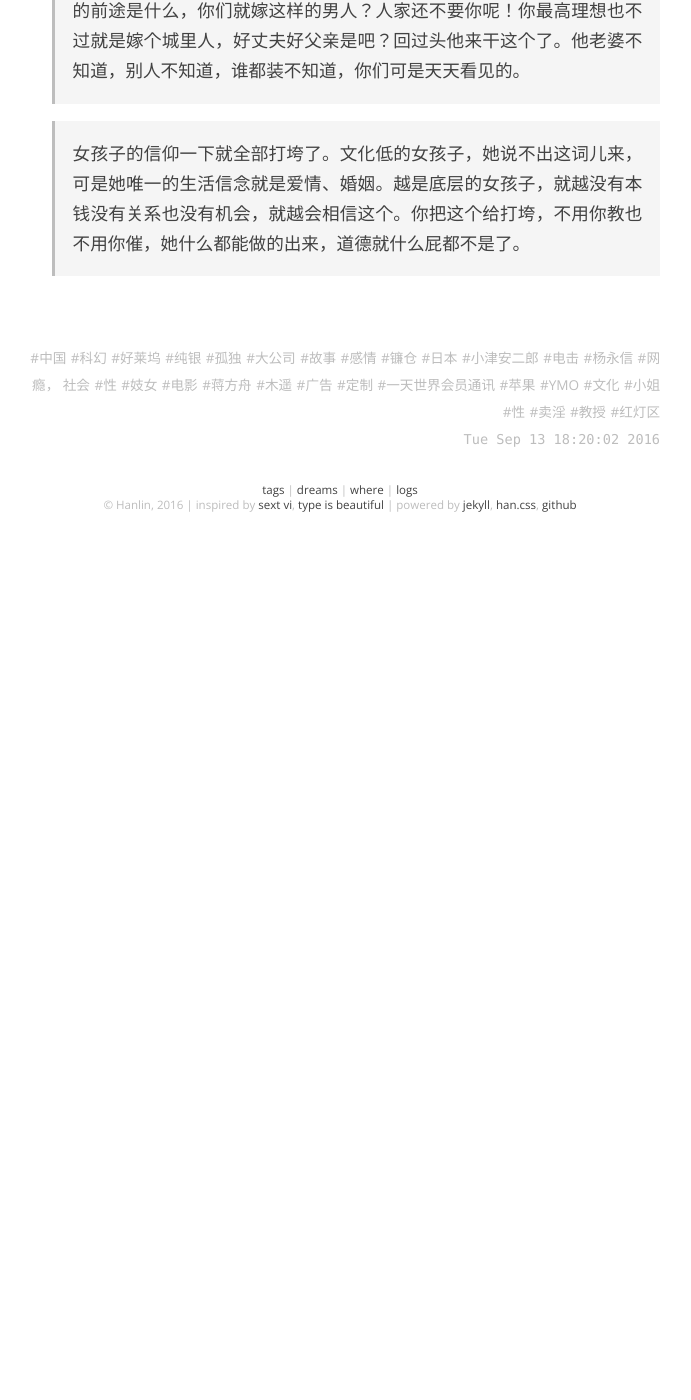
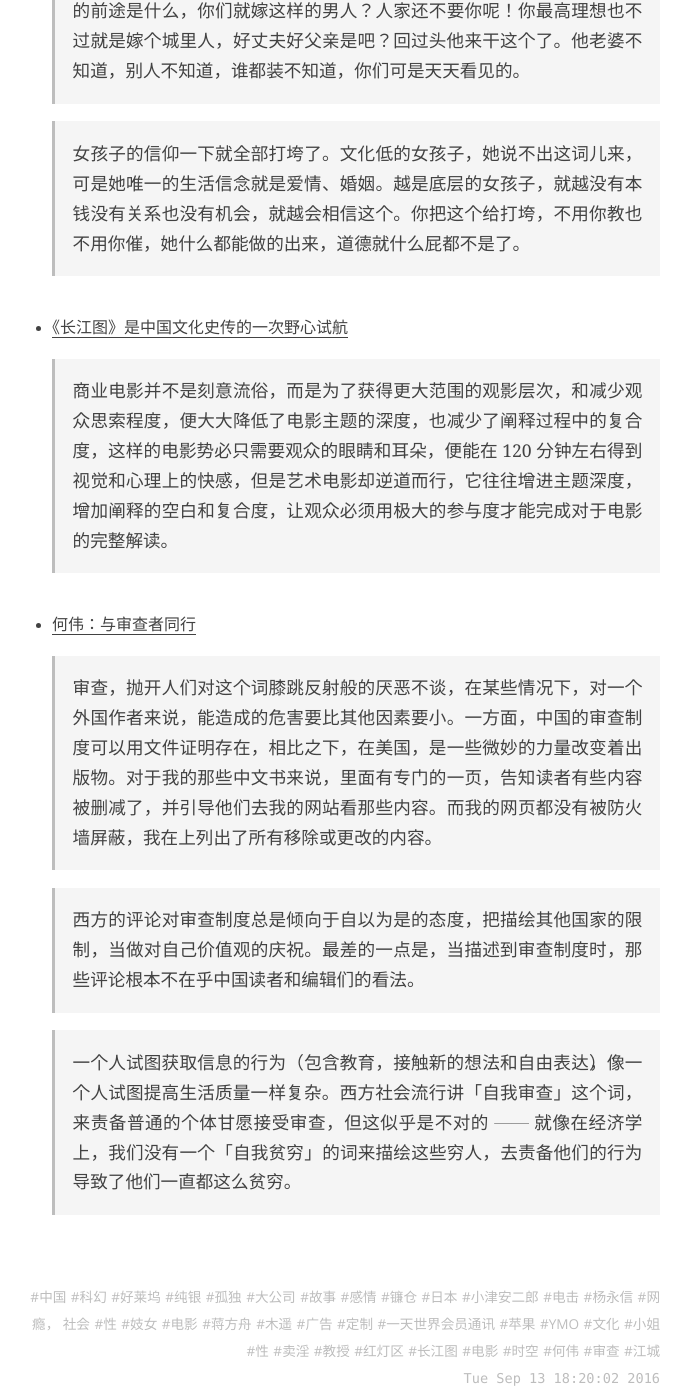
Before and after one commit to onion7878/word, a Jekyll site: the page built from _posts/logs/2016-01-01-37.md, in a window 1280 px wide and 1400 px high, scrolled down 2649 px. Shown: the whole window, without its empty margins (300-991 px from the left). Built offline with Jekyll 4.4.1, drawn with Linux system fonts in a browser that asks for light colours; before the commit the page ends 3175 px from its top, so only the background shows below that.

Commit message:
add items

```diff
--- a/_posts/logs/2016-01-01-37.md
+++ b/_posts/logs/2016-01-01-37.md
@@ -4,7 +4,7 @@ layout: post
 title:  2016 年 37 周
 date: 16-09-13 18:20:02
 categories: [log]
-tags: [中国, 科幻, 好莱坞, 纯银, 孤独, 大公司, 故事, 感情, 镰仓, 日本, 小津安二郎, 电击, 杨永信, 网瘾， 社会, 性, 妓女, 电影, 蒋方舟, 木遥, 广告, 定制, 一天世界会员通讯, 苹果, YMO, 文化, 小姐, 性, 卖淫, 教授, 红灯区]
+tags: [中国, 科幻, 好莱坞, 纯银, 孤独, 大公司, 故事, 感情, 镰仓, 日本, 小津安二郎, 电击, 杨永信, 网瘾， 社会, 性, 妓女, 电影, 蒋方舟, 木遥, 广告, 定制, 一天世界会员通讯, 苹果, YMO, 文化, 小姐, 性, 卖淫, 教授, 红灯区, 长江图, 电影, 时空, 何伟, 审查, 江城]
 
 ---
 
@@ -49,3 +49,15 @@ tags: [中国, 科幻, 好莱坞, 纯银, 孤独, 大公司, 故事, 感情, 镰
 	> 后来我发现老板的思想工作做得特别好。他们怎么教育小姐？第一天来了你坐在门口，你就看吧。你看这进进出出的这些男人这些嫖客，哪个不是人模狗样，回到家哪个不是好丈夫，见了孩子哪个不是好父亲？你们将来的前途是什么，你们就嫁这样的男人？人家还不要你呢！你最高理想也不过就是嫁个城里人，好丈夫好父亲是吧？回过头他来干这个了。他老婆不知道，别人不知道，谁都装不知道，你们可是天天看见的。
 
 	> 女孩子的信仰一下就全部打垮了。文化低的女孩子，她说不出这词儿来，可是她唯一的生活信念就是爱情、婚姻。越是底层的女孩子，就越没有本钱没有关系也没有机会，就越会相信这个。你把这个给打垮，不用你教也不用你催，她什么都能做的出来，道德就什么屁都不是了。
+
+- [《长江图》是中国文化史传的一次野心试航](http://mp.weixin.qq.com/s?__biz=MzA3NzA1ODQzNA%3D%3D&chksm=84234971b354c0674f910d1b65e0ad2ec1e72bc943a90ce62de9d150d8fb4a427bd06bf881ce&idx=3&mid=2659201436&scene=0&sn=cb1c643acc816122ae6c372b3db18416)
+
+	> 商业电影并不是刻意流俗，而是为了获得更大范围的观影层次，和减少观众思索程度，便大大降低了电影主题的深度，也减少了阐释过程中的复合度，这样的电影势必只需要观众的眼睛和耳朵，便能在120分钟左右得到视觉和心理上的快感，但是艺术电影却逆道而行，它往往增进主题深度，增加阐释的空白和复合度，让观众必须用极大的参与度才能完成对于电影的完整解读。
+
+- [何伟：与审查者同行](https://commondatastorage.googleapis.com/letscorp_archive/archives/86141)
+
+	> 审查，抛开人们对这个词膝跳反射般的厌恶不谈，在某些情况下，对一个外国作者来说，能造成的危害要比其他因素要小。一方面，中国的审查制度可以用文件证明存在，相比之下，在美国，是一些微妙的力量改变着出版物。对于我的那些中文书来说，里面有专门的一页，告知读者有些内容被删减了，并引导他们去我的网站看那些内容。而我的网页都没有被防火墙屏蔽，我在上列出了所有移除或更改的内容。
+
+	> 西方的评论对审查制度总是倾向于自以为是的态度，把描绘其他国家的限制，当做对自己价值观的庆祝。最差的一点是，当描述到审查制度时，那些评论根本不在乎中国读者和编辑们的看法。
+
+	> 一个人试图获取信息的行为（包含教育，接触新的想法和自由表达），像一个人试图提高生活质量一样复杂。西方社会流行讲「自我审查」这个词，来责备普通的个体甘愿接受审查，但这似乎是不对的 —— 就像在经济学上，我们没有一个「自我贫穷」的词来描绘这些穷人，去责备他们的行为导致了他们一直都这么贫穷。
```
